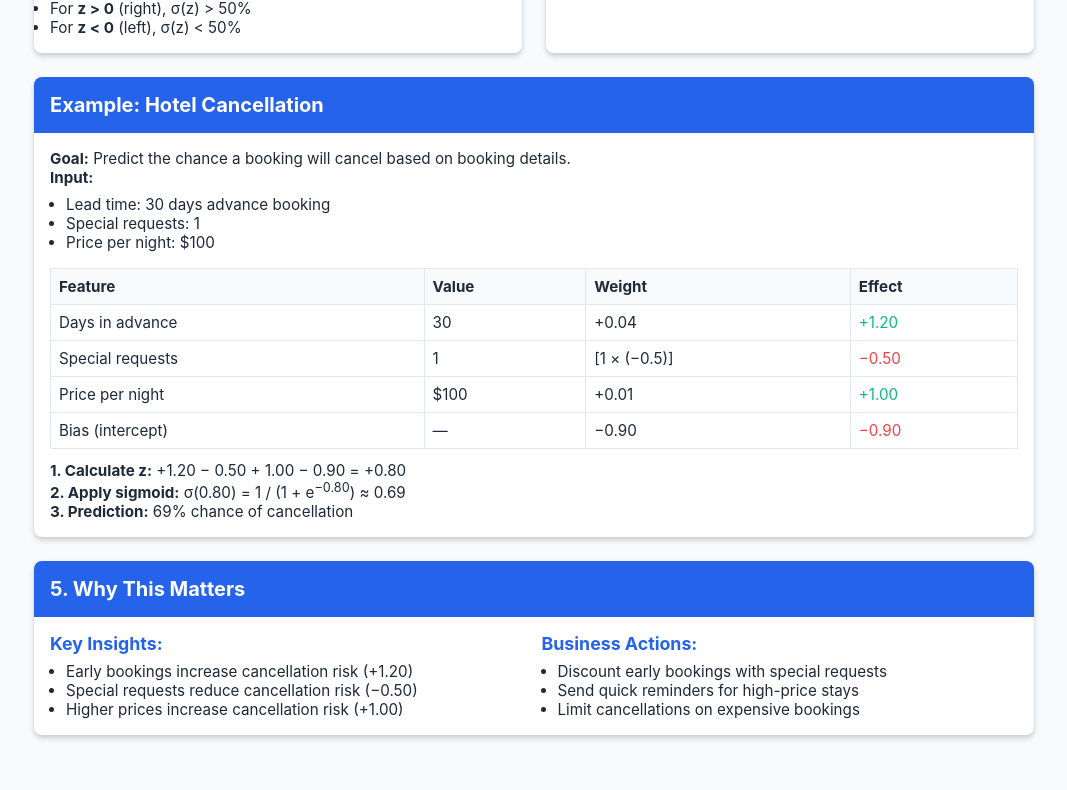
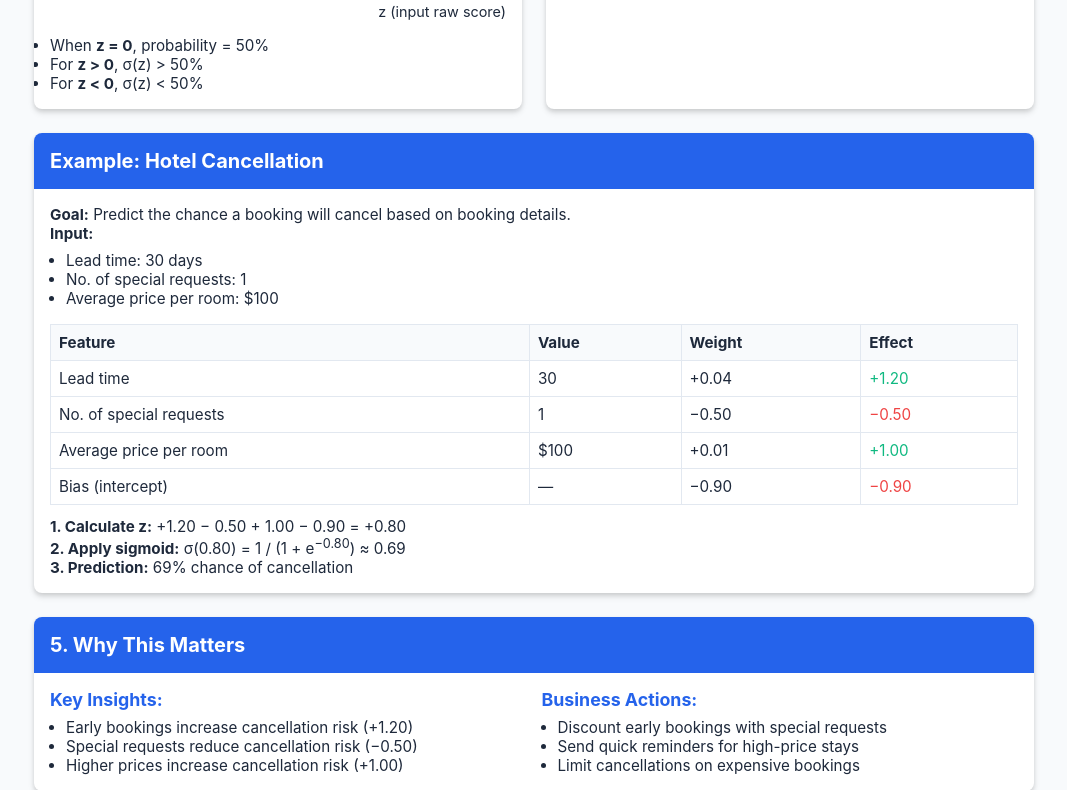
Before and after one commit to kimhongIIC/MLOPS-HOTEL-RESERVATION, a Flask app: page /logistic_regression in a window 1280 px wide. Shown: the part 1153-1943 px from the top of the page, without its empty margins (106-1173 px from the left). Before the commit the page ends 1893 px from the top, so only its background shows below. Run offline with Flask 3, Linux system fonts and the light colour scheme; parts of the project's set-up code (start-up, migrations or seed data) failed here and were passed over.

Commit message:
'commit'

```diff
--- a/templates/index.html
+++ b/templates/index.html
@@ -472,12 +472,11 @@
                   <label for="lead_time">
                     Lead Time (days)
                     <div class="tooltip">
-                      <span class="icon-info">i</span>
+                      <span class="icon-info"></span>
                       <span class="tooltip-text">Number of days between booking date and arrival date</span>
                     </div>
                   </label>
                   <input type="number" class="form-control" name="lead_time" id="lead_time" min="0" placeholder="e.g. 120" required />
-                  <div class="hint-text">Higher lead times may indicate higher cancellation risk</div>
                 </div>
                 <div class="form-group">
                   <label for="market_segment_type">Market Segment</label>
@@ -596,7 +595,6 @@
                 <div class="form-group">
                   <label for="no_of_special_request">Special Requests</label>
                   <input type="number" class="form-control" name="no_of_special_request" id="no_of_special_request" min="0" placeholder="e.g. 1" required />
-                  <div class="hint-text">Number of additional services requested</div>
                 </div>
               </div>
 
--- a/templates/logistic_regression.html
+++ b/templates/logistic_regression.html
@@ -50,9 +50,8 @@
     <div class="header-divider"></div>
     <p>Visualize how feature inputs (e.g., lead time, requests, price) map to cancellation probability.</p>
   </div>
-  <a href="{{ url_for('index') }}" class="btn-light">&larr; Back</a>
+  <a href="javascript:history.back()" class="btn-light">&larr; Back</a>
   <div class="container">
-    <!-- 1. What Is Logistic Regression? -->
     <div class="card">
       <div class="card-header"><h2>1. What Is Logistic Regression?</h2></div>
       <div class="card-body">
@@ -66,41 +65,38 @@
       </div>
     </div>
 
-    <!-- 2. Key Terms -->
     <div class="card">
       <div class="card-header"><h2>Key Terms</h2></div>
       <div class="card-body">
         <table>
           <tr><th>Term</th><th>Meaning</th></tr>
-          <tr><td>Weight (w)</td><td>How much a feature contirbute to the score</td></tr>
+          <tr><td>Weight (w)</td><td>How much a feature contributes to the score. You can think of it like a slider — increasing the weight increases the feature's influence on the outcome, while decreasing it reduces its impact.</td></tr>
           <tr><td>Bias (b)</td><td>The baseline score before any features are added.</td></tr>
-          <tr><td>Raw score (z)</td><td>	The baseline plus all feature contributions.</td></tr>
-          <tr><td>Probability σ(z)</td><td>	That score converted into a percentage chance (0 – 100 %).</td></tr>
+          <tr><td>Raw score (z)</td><td>The baseline plus all feature contributions.</td></tr>
+          <tr><td>Probability σ(z)</td><td>That score converted into a percentage chance (0–100%).</td></tr>
           <tr><td>e</td><td>≈2.718</td></tr>
         </table>
       </div>
     </div>
 
-    <!-- 3. Sigmoid Curve & Formula -->
     <div class="card">
       <div class="card-header"><h2>Sigmoid Curve & Formula</h2></div>
       <div class="card-body">
-        <p>The sigmoid function converts the raw score <strong>z</strong> into a probability.</p>
+        <p>The sigmoid function transforms the raw score (z) into a probability between 0 and 1.</p>
         <p style="text-align:center; font-size:1.1rem;"><strong>σ(z) = 1 / (1 + e<sup>−z</sup>)</strong></p>
         <div style="margin: var(--spacing-md) 0;">
-  <div style="text-align: left; font-size:0.9rem; color:var(--text-color); margin-bottom:4px;">σ(z) (output probability)</div>
-  <img src="https://upload.wikimedia.org/wikipedia/commons/8/88/Logistic-curve.svg" alt="Sigmoid curve" style="max-width:100%; height:auto; display:block; margin: 0 auto;" />
-  <div style="text-align: right; font-size:0.9rem; color:var(--text-color); margin-top:4px;">z (input raw score)</div>
-</div>
-<ul style="font-size:0.95rem; margin-top:8px;">
-          <li>When <strong>z = 0</strong> (middle line), probability = 50%</li>
-          <li>For <strong>z &gt; 0</strong> (right), σ(z) &gt; 50%</li>
-          <li>For <strong>z &lt; 0</strong> (left), σ(z) &lt; 50%</li>
+          <div style="text-align: left; font-size:0.9rem; color:var(--text-color); margin-bottom:4px;">σ(z) (output probability)</div>
+          <img src="https://upload.wikimedia.org/wikipedia/commons/8/88/Logistic-curve.svg" alt="Sigmoid curve" style="max-width:100%; height:auto; display:block; margin: 0 auto;" />
+          <div style="text-align: right; font-size:0.9rem; color:var(--text-color); margin-top:4px;">z (input raw score)</div>
+        </div>
+        <ul style="font-size:0.95rem; margin-top:8px;">
+          <li>When <strong>z = 0</strong>, probability = 50%</li>
+          <li>For <strong>z > 0</strong>, σ(z) > 50%</li>
+          <li>For <strong>z < 0</strong>, σ(z) < 50%</li>
         </ul>
       </div>
     </div>
 
-    <!-- 4. Weights & Bias -->
     <div class="card">
       <div class="card-header"><h2>Weights & Bias</h2></div>
       <div class="card-body">
@@ -115,22 +111,21 @@
       </div>
     </div>
 
-    <!-- 5. Example: Hotel Cancellation -->
     <div class="card" style="grid-column: 1 / span 2;">
       <div class="card-header"><h2>Example: Hotel Cancellation</h2></div>
       <div class="card-body">
         <p><strong>Goal:</strong> Predict the chance a booking will cancel based on booking details.</p>
         <p><strong>Input:</strong></p>
         <ul style="margin-left: 16px; margin-top: 8px;">
-          <li>Lead time: 30 days advance booking</li>
-          <li>Special requests: 1</li>
-          <li>Price per night: $100</li>
+          <li>Lead time: 30 days</li>
+          <li>No. of special requests: 1</li>
+          <li>Average price per room: $100</li>
         </ul>
         <table>
           <tr><th>Feature</th><th>Value</th><th>Weight</th><th>Effect</th></tr>
-          <tr><td>Days in advance</td><td>30</td><td>+0.04</td><td class="contribution-positive">+1.20</td></tr>
-          <tr><td>Special requests</td><td>1</td><td>[1 × (−0.5)]</td><td class="contribution-negative">−0.50</td></tr>
-          <tr><td>Price per night</td><td>$100</td><td>+0.01</td><td class="contribution-positive">+1.00</td></tr>
+          <tr><td>Lead time</td><td>30</td><td>+0.04</td><td class="contribution-positive">+1.20</td></tr>
+          <tr><td>No. of special requests</td><td>1</td><td>−0.50</td><td class="contribution-negative">−0.50</td></tr>
+          <tr><td>Average price per room</td><td>$100</td><td>+0.01</td><td class="contribution-positive">+1.00</td></tr>
           <tr><td>Bias (intercept)</td><td>—</td><td>−0.90</td><td class="contribution-negative">−0.90</td></tr>
         </table>
         <p style="margin-top: 12px;"><strong>1. Calculate z:</strong> +1.20 − 0.50 + 1.00 − 0.90 = +0.80</p>
@@ -139,7 +134,6 @@
       </div>
     </div>
 
-    <!-- 6. Why This Matters -->
     <div class="card" style="grid-column: 1 / span 2;">
       <div class="card-header"><h2>5. Why This Matters</h2></div>
       <div class="card-body">
```
